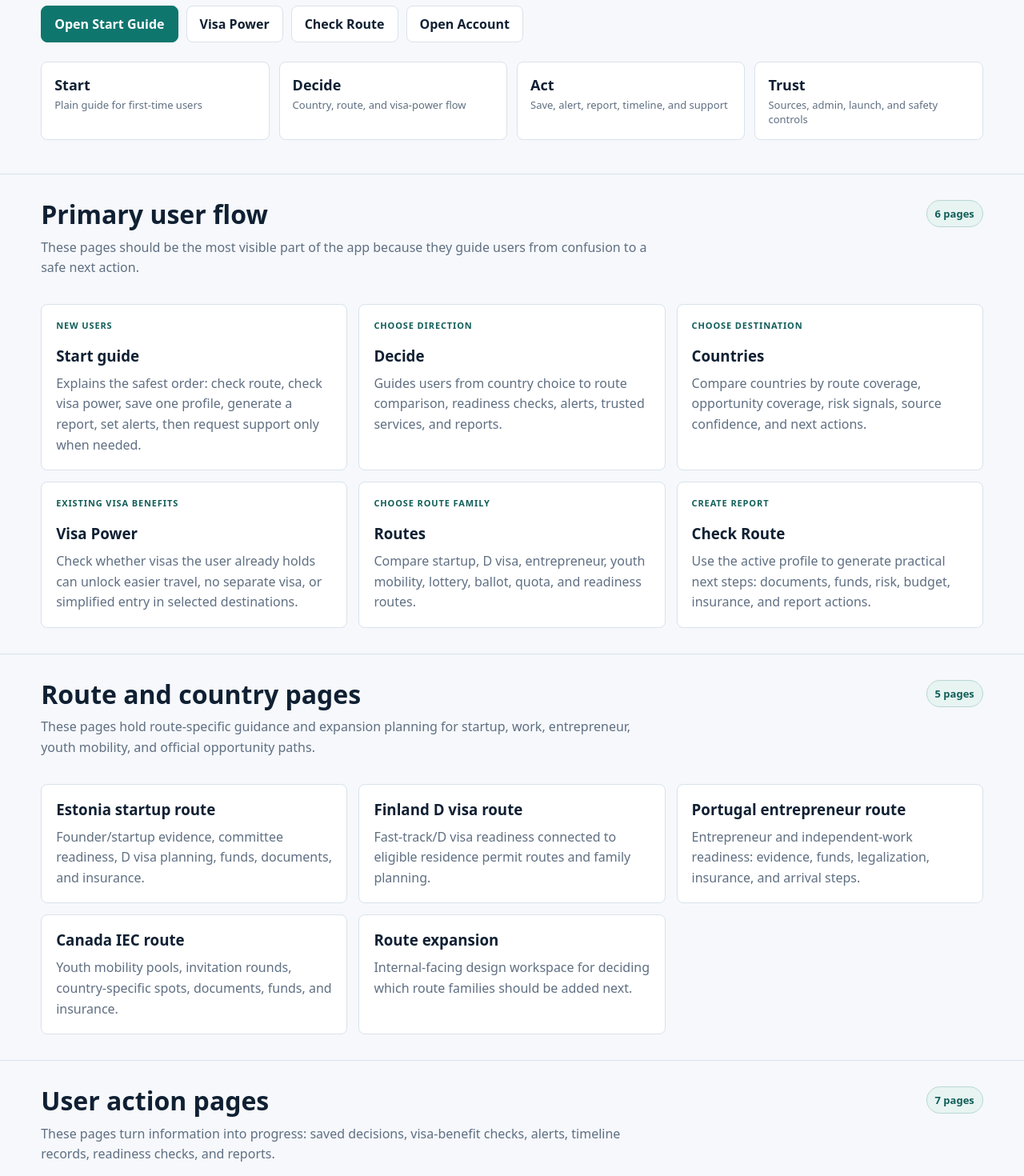
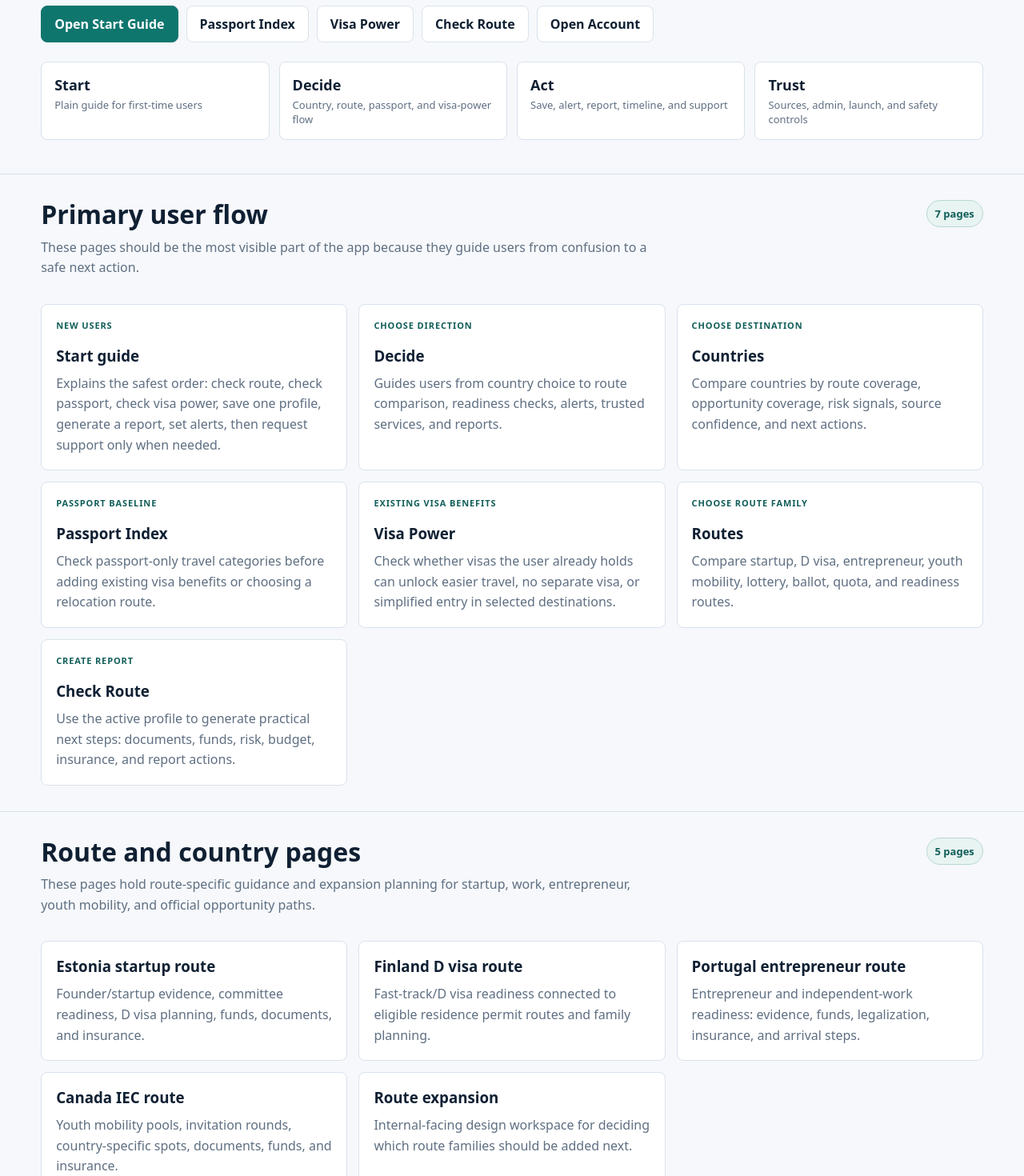
Before and after one commit to SirBM201/SirBM201-moveready-frontend, a Next.js app: page /navigation-map in a window 1280 px wide. Shown: the part 340-1810 px from the top of the page at 80% size. Built offline with nearby package versions, Linux system fonts and the light colour scheme.

Commit message:
Add passport index to navigation map

```diff
--- a/app/navigation-map/page.tsx
+++ b/app/navigation-map/page.tsx
@@ -5,7 +5,7 @@ const primaryFlows = [
     title: "Start guide",
     href: "/start",
     label: "New users",
-    summary: "Explains the safest order: check route, check visa power, save one profile, generate a report, set alerts, then request support only when needed.",
+    summary: "Explains the safest order: check route, check passport, check visa power, save one profile, generate a report, set alerts, then request support only when needed.",
   },
   {
     title: "Decide",
@@ -18,6 +18,12 @@ const primaryFlows = [
     href: "/country-comparison",
     label: "Choose destination",
     summary: "Compare countries by route coverage, opportunity coverage, risk signals, source confidence, and next actions.",
+  },
+  {
+    title: "Passport Index",
+    href: "/passport-index",
+    label: "Passport baseline",
+    summary: "Check passport-only travel categories before adding existing visa benefits or choosing a relocation route.",
   },
   {
     title: "Visa Power",
@@ -49,6 +55,7 @@ const routePages = [
 
 const actionPages = [
   { title: "Account", href: "/dashboard", text: "Save one active profile and connect reports, saved routes, alerts, timeline, and support requests." },
+  { title: "Passport Index", href: "/passport-index", text: "Check passport-only travel access categories, validity notes, renewal reminders, and source status." },
   { title: "Visa Power", href: "/visa-power", text: "Check existing visa travel benefits, max-stay notes, conditions, source URLs, and confidence labels." },
   { title: "Saved routes", href: "/saved-routes", text: "Save selected countries, routes, opportunities, scholarships, and services for later lookup." },
   { title: "Alerts", href: "/watchlist", text: "Create opt-in alerts for routes, countries, scholarships, services, and official opportunities." },
@@ -112,6 +119,7 @@ export default function NavigationMapPage() {
           </p>
           <div className="actions">
             <a className="btn primary" href="/start">Open Start Guide</a>
+            <a className="btn" href="/passport-index">Passport Index</a>
             <a className="btn" href="/visa-power">Visa Power</a>
             <a className="btn" href="/route-checker">Check Route</a>
             <a className="btn" href="/dashboard">Open Account</a>
@@ -121,7 +129,7 @@ export default function NavigationMapPage() {
 
       <section className="trust-strip">
         <div className="trust-item"><strong>Start</strong><span>Plain guide for first-time users</span></div>
-        <div className="trust-item"><strong>Decide</strong><span>Country, route, and visa-power flow</span></div>
+        <div className="trust-item"><strong>Decide</strong><span>Country, route, passport, and visa-power flow</span></div>
         <div className="trust-item"><strong>Act</strong><span>Save, alert, report, timeline, and support</span></div>
         <div className="trust-item"><strong>Trust</strong><span>Sources, admin, launch, and safety controls</span></div>
       </section>
@@ -140,7 +148,7 @@ export default function NavigationMapPage() {
 
       <PageGroup
         title="User action pages"
-        intro="These pages turn information into progress: saved decisions, visa-benefit checks, alerts, timeline records, readiness checks, and reports."
+        intro="These pages turn information into progress: saved decisions, passport checks, visa-benefit checks, alerts, timeline records, readiness checks, and reports."
         items={actionPages}
       />
 
```
